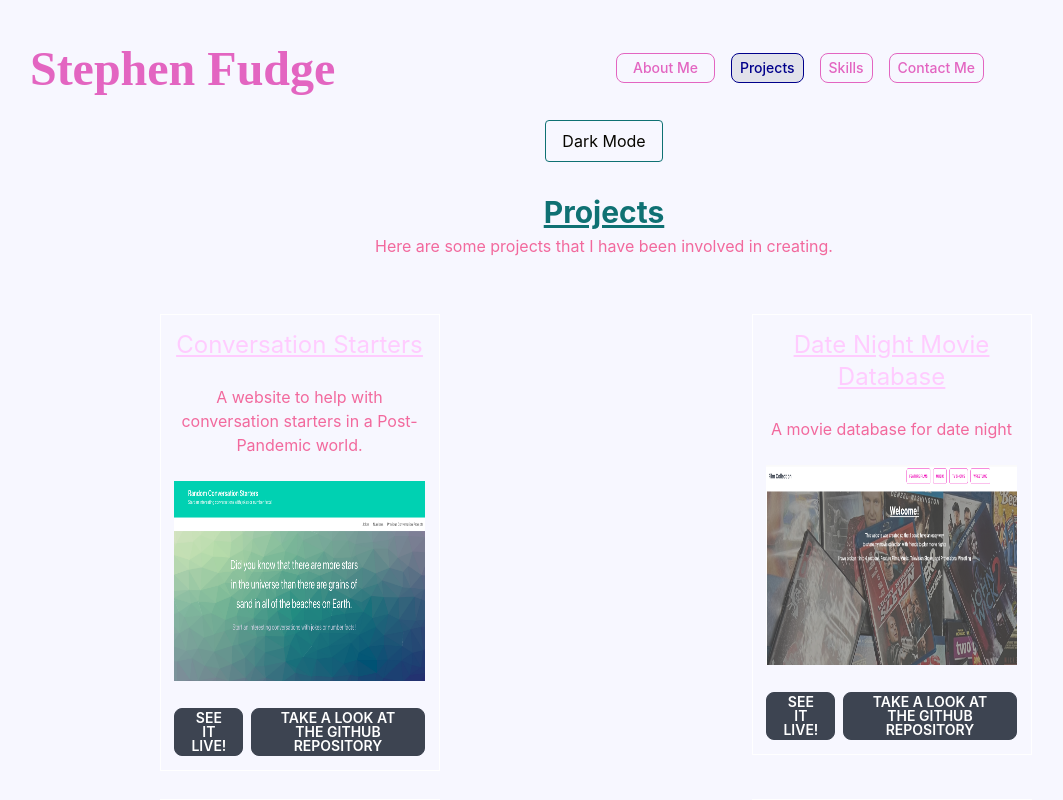
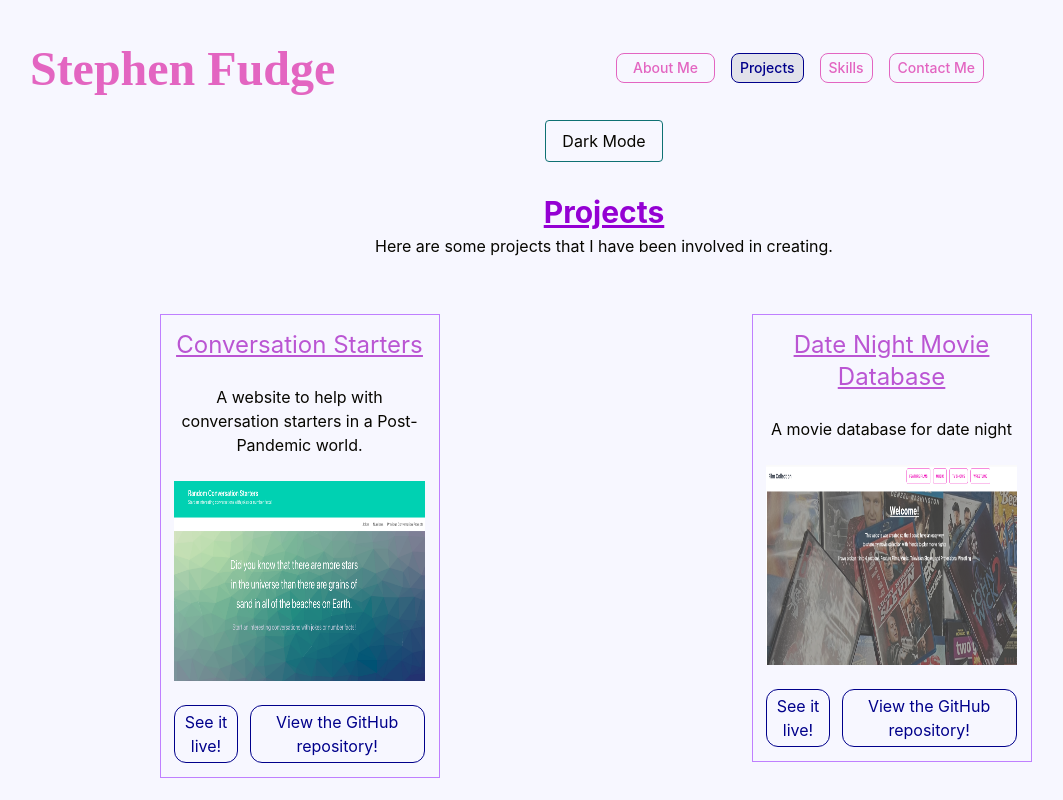
Before and after one commit to stephenfudge/portfolio, a React (Create React App) app: page / in a window 1280 px wide. Both pictures are taken after a click on the button "Projects". Shown: the top 800 px of the page, without its empty margins (36-1099 px from the left). Built offline with nearby package versions, Linux system fonts and the light colour scheme.

Commit message:
added light/dark modes for projects

```diff
--- a/src/pages/Projects/Projects.js
+++ b/src/pages/Projects/Projects.js
@@ -1,19 +1,52 @@
+// project card to be reused in index.js
 export default function ProjectCard(props) {
   return (
-       <div className='project-body pb-3'>
-            <li className='project-list'>
-                <div className="projects">
-                <div className='item'>
-                    <h2 className='project-name text-2xl text-bold underline text-lightpink'><a href={props.deployed} target="_blank" rel="noopener noreferrer">{props.title}</a></h2><br />
-                    <h3 className="project-description">{props.description}</h3><br />
-                    <img className='project-images' src={props.image} alt={`screenshot of ${props.title}`}/> <br />
-                    <div className="btn-group btn-group-vertical lg:btn-group-horizontal">
-                    <a href={props.deployed} target="_blank" rel="noopener noreferrer"><button className="btn btn-rose mr-2">See it live!</button></a><br />
-                    <a href={props.repo} target="_blank" rel="noopener noreferrer"><button className="btn btn-rose">Take a look at the GitHub Repository</button></a>
-                    </div>
-                </div>
-                </div>
-            </li>
+    <div className="project-body pb-3">
+      <li className="project-list">
+        <div className="projects border border-lightpurple">
+          <div className="item">
+            {/* title with link to deployed application */}
+            <h2 className="project-name text-2xl text-bold underline text-purple">
+              <a
+                href={props.deployed}
+                target="_blank"
+                rel="noopener noreferrer"
+              >
+                {props.title}
+              </a>
+            </h2>
+            <br />
+            {/* description */}
+            <h3 className="project-description">{props.description}</h3>
+            <br />
+            {/* screenshot of application */}
+            <img
+              className="project-images"
+              src={props.image}
+              alt={`screenshot of ${props.title}`}
+            />{" "}
+            <br />
+            {/* buttons to go to deployed application or GitHub repo */}
+            <div className="btn-group btn-group-vertical lg:btn-group-horizontal">
+              <a
+                href={props.deployed}
+                target="_blank"
+                rel="noopener noreferrer"
+              >
+                <button className="border rounded-xl px-0.5 py-1 mr-2 text-navy dark:text-rose">
+                  See it live!
+                </button>
+              </a>
+              <br />
+              <a href={props.repo} target="_blank" rel="noopener noreferrer">
+                <button className="border rounded-xl px-2 py-1 ml-1 text-navy dark:text-rose">
+                  View the GitHub repository!
+                </button>
+              </a>
+            </div>
+          </div>
         </div>
+      </li>
+    </div>
   );
 }
--- a/src/pages/Projects/index.js
+++ b/src/pages/Projects/index.js
@@ -5,8 +5,8 @@ import "./projects.css";
 export default function Projects() {
   return (
     <div className="container mx-auto px-4 md:px-10">
-      <div className="text-cyclamen">
-        <h1 className="text-3xl underline font-bold text-caribbean">
+      <div className="">
+        <h1 className="text-3xl underline font-bold text-violet dark:text-lightpurple">
           Projects
         </h1>
         <p className="pb-8 pt-1 text-center">
--- a/src/pages/Projects/projects.css
+++ b/src/pages/Projects/projects.css
@@ -17,11 +17,6 @@
   padding: 5%;
 }
 
-.projects{
-  border: solid white 1px;
-}
-
-
 li{
   list-style-type: none;
 }
```
Also changed, not shown: 1 other file (tests, documents, lock files or other folders).
